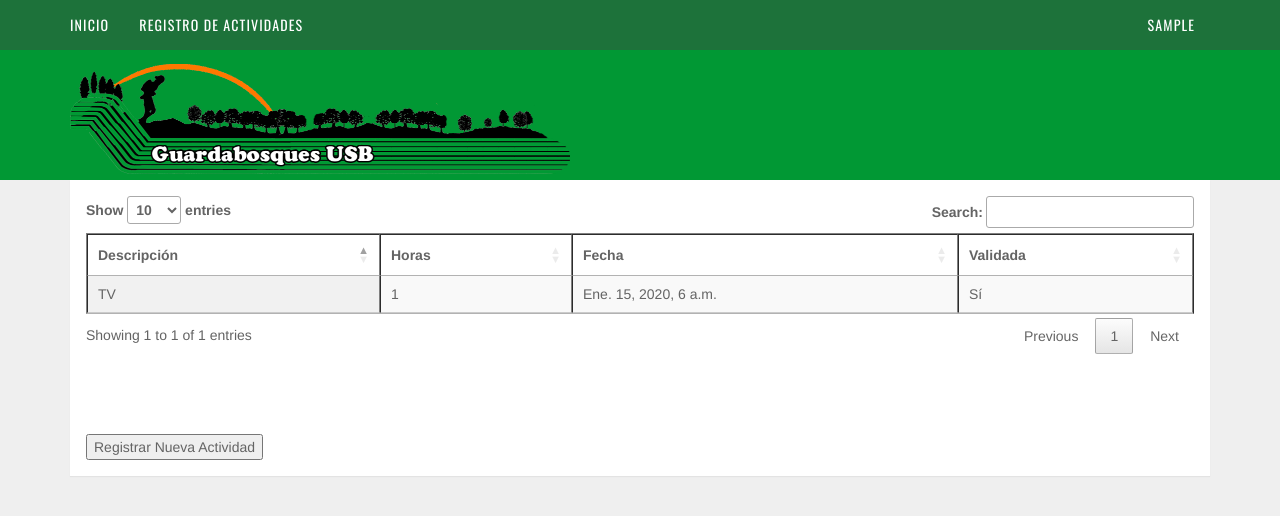
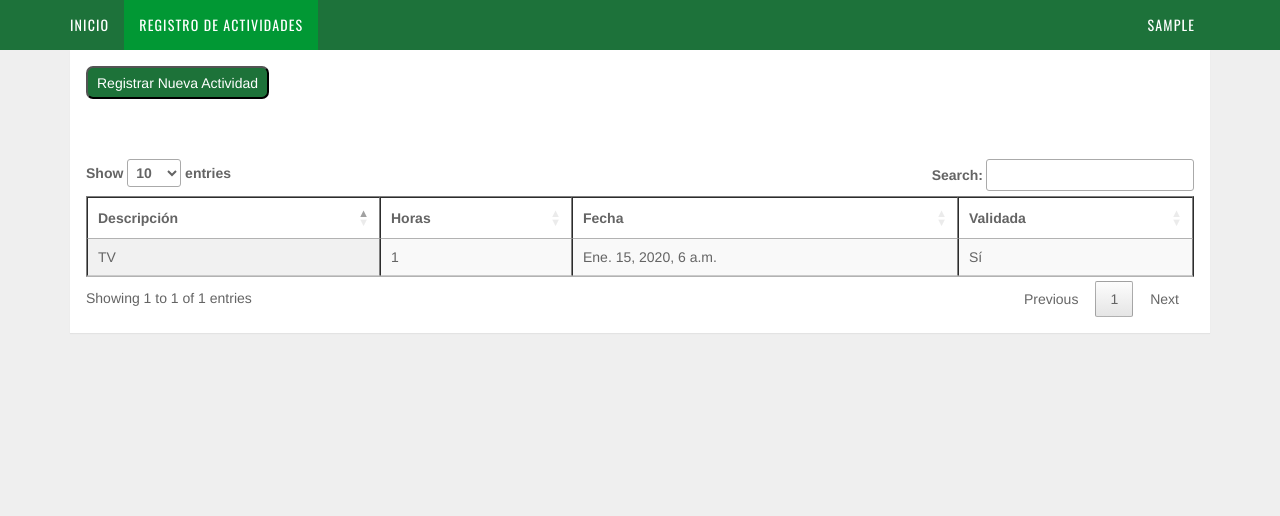
Before and after one commit to prengifo/GuardabosquesUSB, a Django app: page /main/actividades in a window 1280 px wide. Shown: the top 516 px of the page. Run offline with Django 3.2, Linux system fonts and the light colour scheme; a user stored in the database is signed in; tables that the repository leaves empty hold one stand-in row (values such as "Sample post"); some libraries are stand-ins or nearby versions.

Commit message:
Redesign part. 1

```diff
--- a/GuardabosquesUSB/GuardabosquesUSB/views.py
+++ b/GuardabosquesUSB/GuardabosquesUSB/views.py
@@ -51,7 +51,7 @@ def completar_registro(request):
     elif (request.user.email == 'arturo.voltattorni@gmail.com'
             or request.user.email == 'danielar92@gmail.com'
             or request.user.email == 'patrick.rengifo@gmail.com'
-            or request.user.email == 'usb.guardaboques.app@gmail.com'):
+            or request.user.email == 'app.guardabosques@gmail.com'):
         d = True
         horas = 0
         return render(request, 'main.html', {
--- a/GuardabosquesUSB/static/css/base.css
+++ b/GuardabosquesUSB/static/css/base.css
@@ -99,7 +99,7 @@ body
 .inset {
   width: 350px;
   padding: 30px;
-  background: rgba(255,255,255,.65);
+  background: rgba(255,255,255,1);
   box-shadow: 2px 2px 8px rgba(0,0,0,.7);
   border-radius: 5px;
   margin-left: auto;
--- a/GuardabosquesUSB/static/css/main.css
+++ b/GuardabosquesUSB/static/css/main.css
@@ -209,3 +209,26 @@ a,a:hover {
   border-top: 1px solid;
   background-color:#ccccdd;
 }
+
+#registroAct
+ {
+  color:#fff;
+  background: #1d7239;
+  padding: 4.5px 9px;
+  border-radius: 7px;
+}
+
+#registroAct:hover {
+  color:#fff;
+  border-top-color: #019834;
+  background: #019834;
+}
+#registroAct:active {
+  color:#fff;
+  border-top-color: #019834;
+  background: #019834;
+}
+
+#selected {
+  background-color:#019834;
+}
--- a/GuardabosquesUSB/templates/actividades.html
+++ b/GuardabosquesUSB/templates/actividades.html
@@ -65,7 +65,7 @@
     </div>
     <nav class="collapse navbar-collapse" role="navigation">
       <ul class="nav navbar-nav">
-        <li>
+        <li id="selected">
           <a href="#">Registro de Actividades</a>
         </li>
       </ul>
@@ -78,7 +78,7 @@
               {{ request.user.username }}
             {% endif %}
             <i class="icon-sort-down"></i></a>
-              {% if request.user.email == 'arturo.voltattorni@gmail.com' or request.user.email == 'patrick.rengifo@gmail.com' or request.user.email == 'danielar92@gmail.com' or request.user.email == 'usb.guardaboques.app@gmail.com' %}
+              {% if request.user.email == 'arturo.voltattorni@gmail.com' or request.user.email == 'patrick.rengifo@gmail.com' or request.user.email == 'danielar92@gmail.com' or request.user.email == 'app.guardabosques@gmail.com' %}
                 <ul class="dropdown-menu pull-right">
                   <li id="log_out_drop"><a id="log_out" href="/accounts/logout/">Cerrar Sesión</a></li>
                 </ul>
@@ -94,16 +94,6 @@
   </div>
 </header>
 
-<div id="masthead">
-  <div class="container">
-    <div class="row">
-      <div class="col-md-7">
-        <img class="centeredImage" src="{% static 'image/logo_gbusb.png' %}" height=110 width=500>
-      </div>
-    </div>
-  </div><!-- /cont -->
-</div>
-
 <div class="container">
   <div class="row">
     <div class="col-md-12">
@@ -111,6 +101,10 @@
         <div class="panel-body">
           <!--/stories-->
           <div class="column">
+            <form action="{% url "GuardabosquesUSB.views.registroActividad" %}"> {% csrf_token %}
+              <input id="registroAct" type="submit" value="Registrar Nueva Actividad" />
+            </form>
+            <br><br><br>
             <div> <!-- Div para las tablas con las actividades -->
               <table id="table_id" border="1" class="display">
                   <thead>
@@ -138,10 +132,6 @@
                   </tbody>
               </table>
             </div>
-            <br><br><br><br>
-            <form action="{% url "GuardabosquesUSB.views.registroActividad" %}"> {% csrf_token %}
-              <input id="registroAct" type="submit" value="Registrar Nueva Actividad" />
-            </form>
           </div>
         </div>
       </div><!--/col-12-->
```
Also changed, not shown: GuardabosquesUSB/templates/horasEstudiantes.html (+2 -13 lines), GuardabosquesUSB/templates/horasEstudiantesFinalizados.html (+2 -13 lines), GuardabosquesUSB/templates/main.html (+1 -11 lines), GuardabosquesUSB/templates/registroActividad.html (+2 -13 lines), GuardabosquesUSB/templates/validacion.html (+1 -12 lines).
